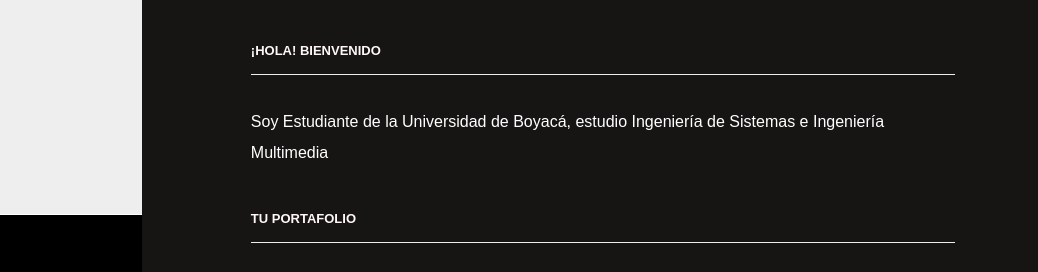
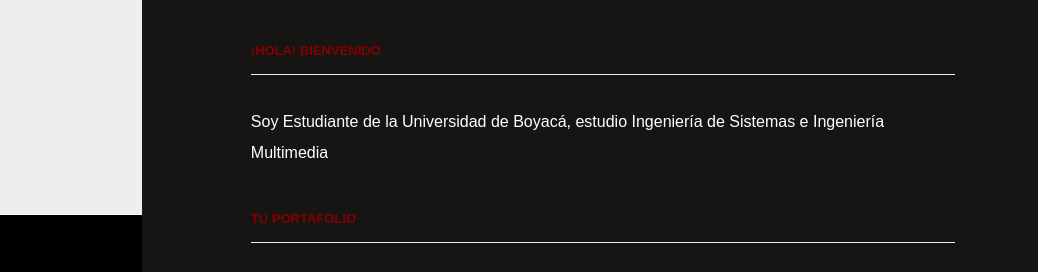
Before and after one commit to waltersilvadz/Portafoleo, a plain HTML site: page index.html in a window 1280 px wide. Shown: the top 272 px of the page, 242-1280 px from the left. Drawn offline with Linux system fonts and the light colour scheme.

Commit message:
Cambio Color Rojo H3

```diff
--- a/stylesheets/styles.css
+++ b/stylesheets/styles.css
@@ -55,7 +55,7 @@ h3
   font-size: 13px;
   line-height: 32px;
   border-bottom: 1px #eee solid;
-  color: #FFF7F7;
+  color: #830000;
   margin-bottom: 2.5em;
   padding-bottom: .5em;
 }
```
